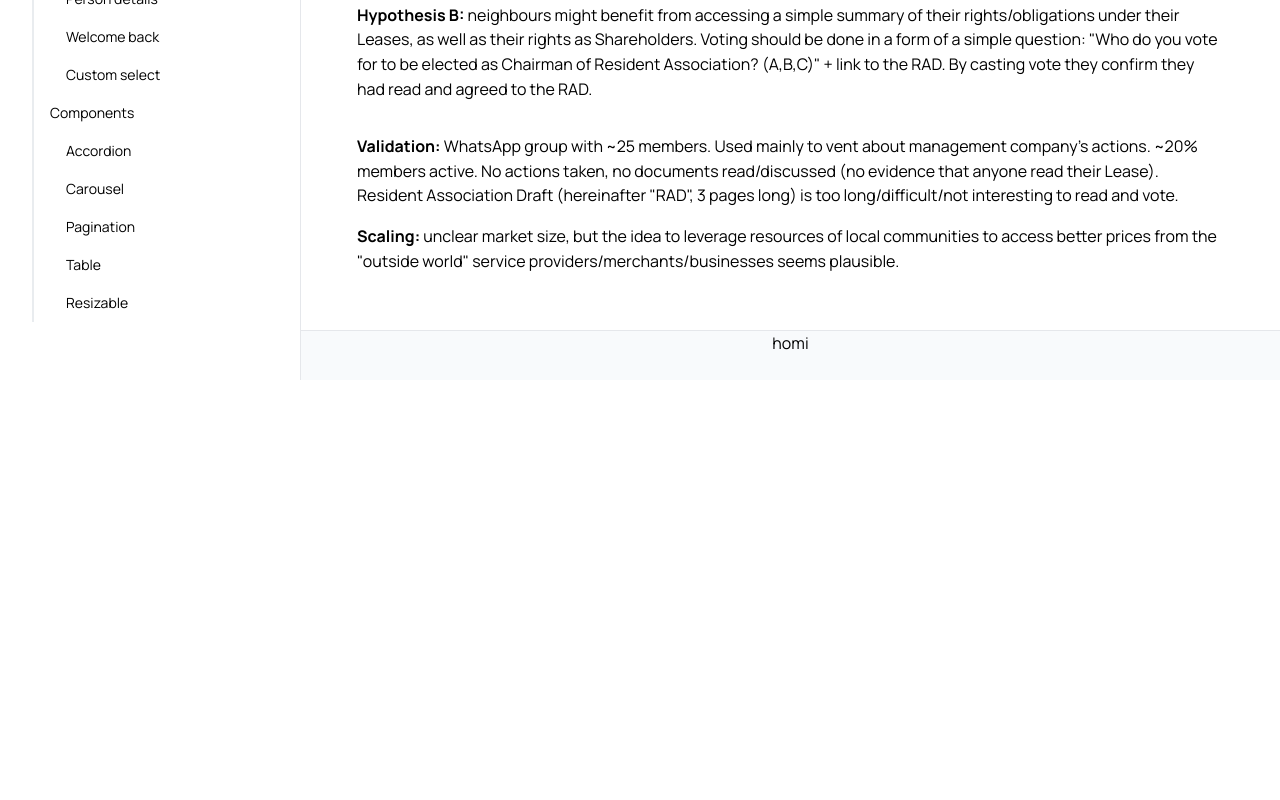
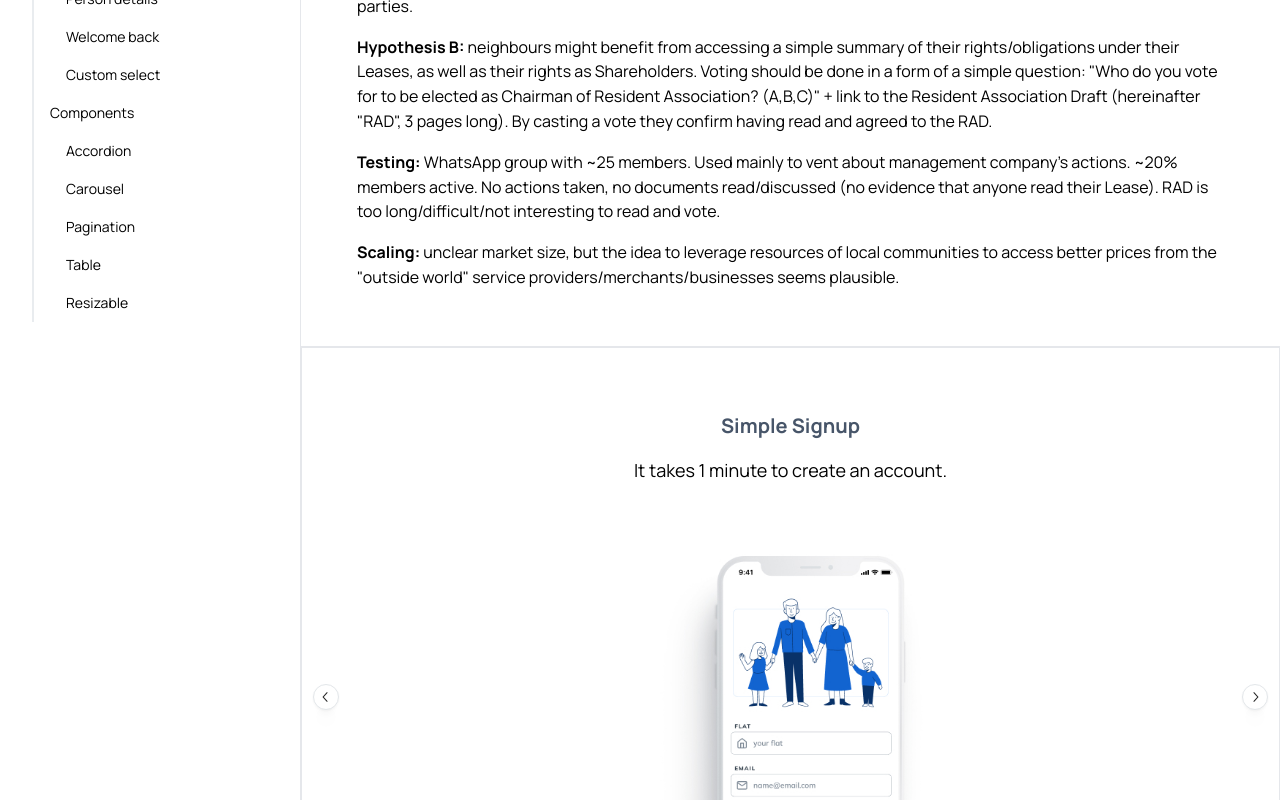
Before and after one commit to ooddaa/blog-next, a Next.js app: page /portfolio in a window 1280 px wide. Shown: the part 420-1220 px from the top of the page. Before the commit the page ends 800 px from the top, so only its background shows below. Built offline with nearby package versions, Linux system fonts and the light colour scheme.

Commit message:
[Homi] v0.2 ok

```diff
--- a/app/portfolio/components/Projects/Homi/Homi.tsx
+++ b/app/portfolio/components/Projects/Homi/Homi.tsx
@@ -1,14 +1,13 @@
 import { FeatureItem } from "./_components/FeatureItem";
 import { Carousel } from "@mantine/carousel";
-
+import {useMediaQuery} from "@mantine/hooks"
 function Homi() {
-  return <div>homi</div>
-}
-function Homic() {
+  const isMobile = useMediaQuery("(max-width: 768px)");
   return (
-    <div className="max-mobile-horizonal:w-[200px] md:w-full h-full">
+    <div className="w-full h-full">
       <Carousel
-        height={600}
+        height={isMobile ? 600 : 700}
+        slideSize="100%"
       >
         <Carousel.Slide key={0}>
           <FeatureItem
@@ -64,14 +63,15 @@ export const homi = {
       <div className="flex gap-4 flex-col divide-y px-8">
         <div className="space-y-4">
           <div className="text-orange-500 text-2xl font-bold">
-            <span className="text-3xl text-red-400">HOMI</span>{" "}
-            - unite and conquer!
+            <span className="text-3xl text-red-400">HOMI</span>
+            <br/>
+            unite and conquer!
           </div>
           <div className="text-slate-600 text-lg">
             Personal project - a mobile app to bring neighbours together.
           </div>
         </div>
-        <div className="flex flex-col md:flex-row gap-8 py-8">
+        <div className="flex flex-col md:flex-row gap-4 py-8">
           <div className="w-full md:w-1/2 space-y-4">
             <div>
               <b>Pain point:</b>{" "}
@@ -96,19 +96,19 @@ export const homi = {
               rights/obligations under their Leases, as well as their rights as
               Shareholders. Voting should be done in a form of a simple
               question: "Who do you vote for to be elected as Chairman of
-              Resident Association? (A,B,C)" + link to the RAD. By casting vote
-              they confirm they had read and agreed to the RAD.
+              Resident Association? (A,B,C)" + link to the Resident Association
+              Draft (hereinafter "RAD", 3 pages long). By casting a vote they
+              confirm having read and agreed to the RAD.
             </div>
           </div>
           <div className="w-full md:w-1/2 space-y-4">
             <div>
-              <b>Validation:</b>{" "}
+              <b>Testing:</b>{" "}
               WhatsApp group with ~25 members. Used mainly to vent about
               management company's actions. ~20% members active. No actions
               taken, no documents read/discussed (no evidence that anyone read
-              their Lease). Resident Association Draft (hereinafter "RAD", 3
-              pages long) is too long/difficult/not interesting to read and
-              vote.
+              their Lease). RAD is too long/difficult/not interesting to read
+              and vote.
             </div>
             <div>
               <b>Scaling:</b>{" "}
@@ -122,7 +122,6 @@ export const homi = {
     </>
   ),
 };
-
 
 // <Carousel.Slide key={6}>
 //   <FeatureItem
--- a/app/portfolio/components/Projects/Homi/_components/FeatureItem.tsx
+++ b/app/portfolio/components/Projects/Homi/_components/FeatureItem.tsx
@@ -1,33 +1,36 @@
-import Image from "next/image"
-import { useMediaQuery } from "@mantine/hooks"
+import Image from "next/image";
+import { useMediaQuery } from "@mantine/hooks";
 
 interface FeatureItemProps {
-  width?: number,
-  height?: number,
-  src: string,
-  text: string,
-  title: string,
-  alt?: string
+  width?: number;
+  height?: number;
+  src: string;
+  text: string;
+  title: string;
+  alt?: string;
 }
 
-export const FeatureItem = ({ width = 308, height = 600, src, text, title, alt } : FeatureItemProps) => {
-  const isMobile = useMediaQuery("(max-width: 690px)")
+export const FeatureItem = (
+  { width = 308, height = 600, src, text, title, alt }: FeatureItemProps,
+) => {
+  const isMobile = useMediaQuery("(max-width: 768px)");
   return (
-      <div className="h-full flex flex-col md:flex-row items-center md:items-start max-sm:gap-16 pt-16 bg-white border">
-          <main className="w-1/2 flex flex-col items-center justify-center md:items-start md:jusify-start space-y-4 max-md:pt-8 pl-16">
+    <div className="feature-item h-full flex flex-col items-center pt-16 bg-white border">
+      <main className="w-full sm:w-1/2 flex flex-col items-center justify-center md:items-start md:jusify-start space-y-4 pb-16">
         <div className="text-xl text-slate-600 font-bold">
           {title}
         </div>
-            <div className="text-lg">
+        <div className="text-lg px-8 text-center">
           {text}
         </div>
       </main>
       <Image
+        className="tr"
         src={src}
         width={isMobile ? 200 : width}
         height={isMobile ? 400 : height}
         alt={alt || title.toLowerCase().replace(" ", "-")}
       />
     </div>
-  )
-}
+  );
+};
```
Lines whose indentation alone changed are shown as unchanged.
